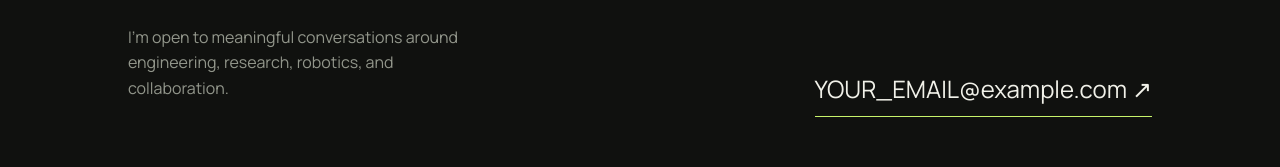
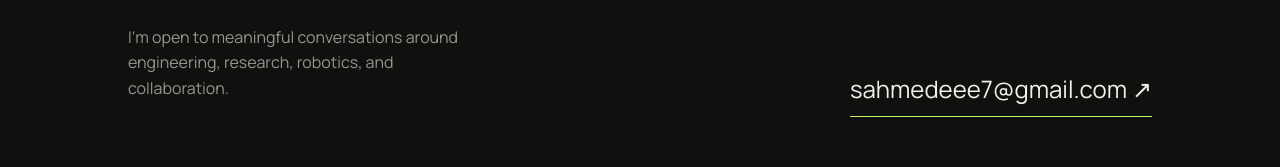
Before and after one commit to SabbirLab/portfolio, a plain HTML site: page index.html in a window 1280 px wide. Shown: the part 6383-6550 px from the top of the page. Drawn offline with nearby package versions, Linux system fonts and the light colour scheme.

Commit message:
Update index.html

```diff
--- a/index.html
+++ b/index.html
@@ -91,7 +91,7 @@
     <section class="contact section-wrap section-pad" id="contact">
       <div class="contact-kicker reveal">HAVE A PROJECT, IDEA, OR OPPORTUNITY?</div>
       <h2 class="contact-title reveal">Let's make<br>something <span class="accent">matter.</span></h2>
-      <div class="contact-bottom reveal"><p>I'm open to meaningful conversations around engineering, research, robotics, and collaboration.</p><a class="email-link" href="mailto:YOUR_EMAIL@example.com">YOUR_EMAIL@example.com ↗</a></div>
+      <div class="contact-bottom reveal"><p>I'm open to meaningful conversations around engineering, research, robotics, and collaboration.</p><a class="email-link" href="mailto:sahmedeee7@gmail.com">sahmedeee7@gmail.com ↗</a></div>
       <div class="social-links reveal"><a href="https://www.linkedin.com/in/sabbirahmed360/" target="_blank" rel="noreferrer">LINKEDIN ↗</a><a href="https://github.com/SabbirLab" target="_blank" rel="noreferrer">GITHUB ↗</a><a href="https://www.instagram.com/yes_sabbir/" target="_blank" rel="noreferrer">INSTAGRAM ↗</a><a href="https://x.com/yes_sabbir" target="_blank" rel="noreferrer">X ↗</a></div>
     </section>
   </main>
```
